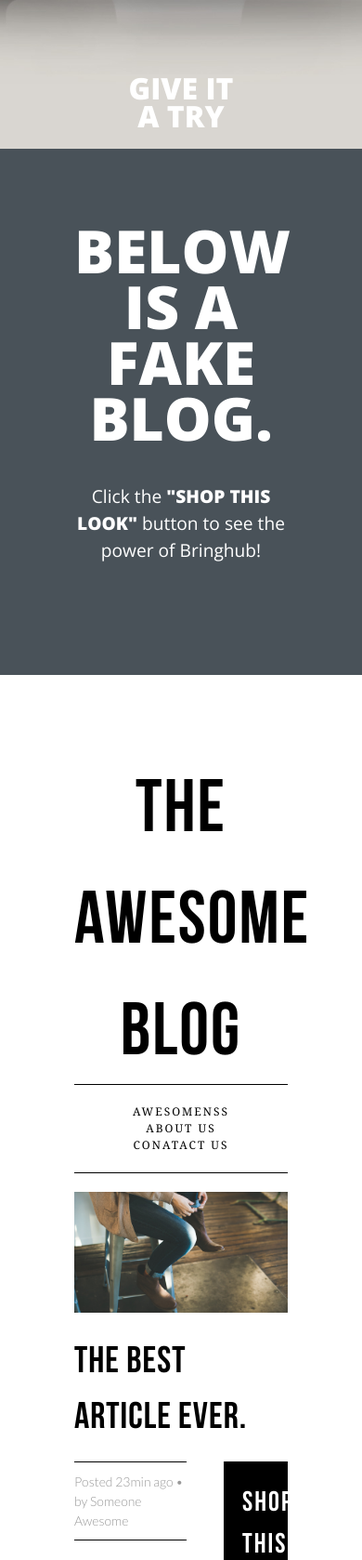
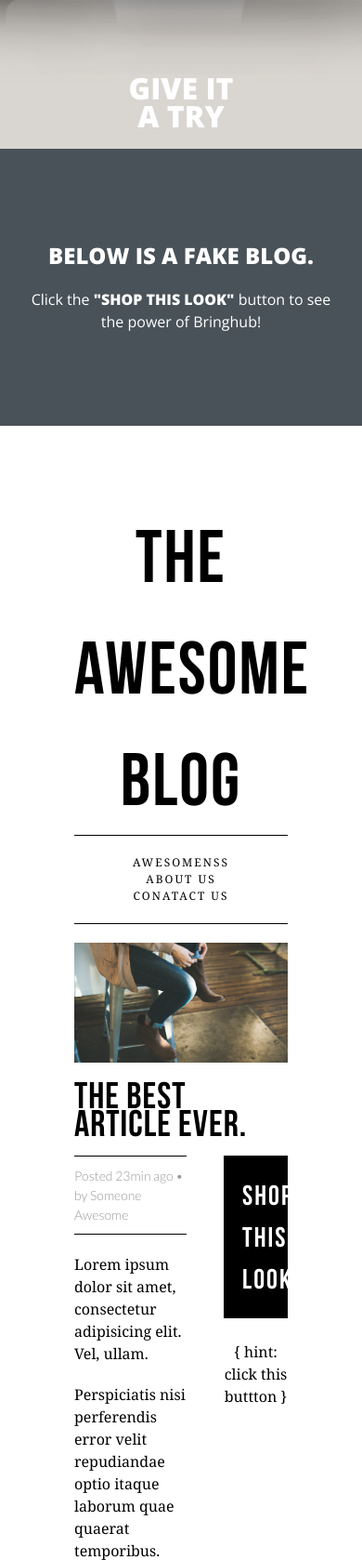
Before and after one commit to bed718/bh, a PHP site: page /index.php in a window 390 px wide. Shown: the part 3216-4894 px from the top of the page at 93% size. Run offline with PHP 8.4, Linux system fonts and the light colour scheme; some libraries are stand-ins or nearby versions.

Commit message:
mobilize

```diff
--- a/css/style.css
+++ b/css/style.css
@@ -477,31 +477,45 @@ h1 {
   text-align: center;
   line-height: 60px;
 }
-
-/* line 58, ../sass/style.scss */
+@media (max-width: 700px) {
+  /* line 52, ../sass/style.scss */
+  h1 {
+    font-size: 1.5em;
+    line-height: 30px;
+  }
+}
+
+/* line 63, ../sass/style.scss */
 h2 {
   font-size: 3em;
 }
 
-/* line 62, ../sass/style.scss */
+/* line 67, ../sass/style.scss */
 h3 {
   font-size: 2em;
   text-align: center;
 }
-
-/* line 67, ../sass/style.scss */
+@media (max-width: 700px) {
+  /* line 67, ../sass/style.scss */
+  h3 {
+    font-size: 1.2em;
+    line-height: 30px;
+  }
+}
+
+/* line 77, ../sass/style.scss */
 .fancy {
   font-style: italic;
 }
 
-/* line 71, ../sass/style.scss */
+/* line 81, ../sass/style.scss */
 p .highlight {
   font-weight: 700;
 }
 
 /* Icons
 -------------------------------------------------------------- */
-/* line 77, ../sass/style.scss */
+/* line 87, ../sass/style.scss */
 .icons.header,
 .icons.footer {
   text-align: center;
@@ -509,23 +523,48 @@ p .highlight {
   margin-bottom: 40px;
   position: relative;
 }
-
-/* line 86, ../sass/style.scss */
+@media (max-width: 700px) {
+  /* line 87, ../sass/style.scss */
+  .icons.header,
+  .icons.footer {
+    font-size: 4em;
+    line-height: 30px;
+    margin-bottom: 20px;
+  }
+}
+
+/* line 102, ../sass/style.scss */
 .icons.footer {
   margin-bottom: 0;
   margin-top: 40px;
 }
-
-/* line 91, ../sass/style.scss */
+@media (max-width: 700px) {
+  /* line 102, ../sass/style.scss */
+  .icons.footer {
+    font-size: 4em;
+    line-height: 30px;
+    margin-top: 20px;
+  }
+}
+
+/* line 113, ../sass/style.scss */
 .icons.small {
   text-align: center;
   font-size: 4em;
   margin-top: 40px;
 }
+@media (max-width: 700px) {
+  /* line 113, ../sass/style.scss */
+  .icons.small {
+    font-size: 4em;
+    line-height: 30px;
+    margin-top: 20px;
+  }
+}
 
 /* Header
 -------------------------------------------------------------- */
-/* line 101, ../sass/style.scss */
+/* line 129, ../sass/style.scss */
 #header {
   background-color: #495259;
   position: fixed;
@@ -712,42 +751,57 @@ body.nav-open #nav {
   text-align: justify;
   font-size: 1.2em;
 }
-/* line 293, ../sass/style.scss */
-#content .section p + p,
-#content .section h3 + p,
-#content .section h1 + p,
-#content .section p + h3,
-#content .section h3 {
+/* line 321, ../sass/style.scss */
+#content .section h1, #content .section h3, #content .section p {
   margin-top: 40px;
 }
-
-/* line 304, ../sass/style.scss */
+@media (max-width: 700px) {
+  /* line 291, ../sass/style.scss */
+  #content {
+    padding-top: 50px;
+  }
+  /* line 332, ../sass/style.scss */
+  #content .section .inner {
+    padding: 80px 20px;
+  }
+  /* line 336, ../sass/style.scss */
+  #content .section h1, #content .section h3, #content .section p {
+    margin-top: 20px;
+  }
+  /* line 340, ../sass/style.scss */
+  #content .section p {
+    text-align: left;
+    font-size: 1em;
+  }
+}
+
+/* line 348, ../sass/style.scss */
 .front #content {
   padding-top: 0;
 }
 
-/* line 308, ../sass/style.scss */
+/* line 352, ../sass/style.scss */
 .bg-dk {
   background-color: #495259;
   color: #fff;
 }
 
-/* line 313, ../sass/style.scss */
+/* line 357, ../sass/style.scss */
 .bg-lt {
   background-color: #cad2d7;
 }
 
-/* line 317, ../sass/style.scss */
+/* line 361, ../sass/style.scss */
 .bg-accent {
   background-color: #80b1d2;
 }
 
-/* line 321, ../sass/style.scss */
+/* line 365, ../sass/style.scss */
 .bg-med {
   background-color: #dfeffa;
 }
 
-/* line 325, ../sass/style.scss */
+/* line 369, ../sass/style.scss */
 .image-divider {
   position: relative;
   height: 60vh;
--- a/sass/style.scss
+++ b/sass/style.scss
@@ -53,6 +53,11 @@ h1{
   font-size: 4em;
   text-align: center;
   line-height: 60px;
+
+  @include bp(s){
+    font-size: 1.5em;
+    line-height: 30px;
+  }
 }
 
 h2{
@@ -62,6 +67,11 @@ h2{
 h3{
   font-size: 2em;
   text-align: center;
+
+  @include bp(s){
+    font-size: 1.2em;
+    line-height: 30px;
+  }
 }
 
 .fancy{
@@ -81,17 +91,35 @@ p .highlight{
   margin-bottom: 40px;
   position: relative;
   //color: $color_accent;
+
+  @include bp(s){
+    font-size: 4em;
+    line-height: 30px;
+    margin-bottom: 20px;
+  }
 }
 
 .icons.footer{
   margin-bottom: 0;
   margin-top: 40px;
+
+  @include bp(s){
+    font-size: 4em;
+    line-height: 30px;
+    margin-top: 20px;
+  }
 }
 
 .icons.small{
   text-align: center;
   font-size: 4em;
   margin-top: 40px;
+
+  @include bp(s){
+    font-size: 4em;
+    line-height: 30px;
+    margin-top: 20px;
+  }
 }
 
 
@@ -274,7 +302,7 @@ body.nav-open{
 
     .inner{
       max-width: $bp_lg;
-     margin: auto;
+      margin: auto;
       padding: 80px;
     }
 
@@ -290,14 +318,30 @@ body.nav-open{
       font-size: 1.2em;
     }
 
-    p + p,
-    h3 + p,
-    h1 + p,
-    p + h3,
-    h3{
+    h1, h3, p{
       margin-top: 40px;
     }
 
+  }
+
+  @include bp(s){
+    padding-top: 50px;
+
+    .section{
+
+      .inner{
+        padding: 80px 20px;
+      }
+
+      h1, h3, p{
+        margin-top: 20px;
+      }
+
+      p{
+        text-align: left;
+        font-size: 1em;
+      }
+    }
   }
 }
 
@@ -426,12 +470,29 @@ body.about{
     font-size: 1em;
     letter-spacing: 2px;
     font-weight: 400;
+    margin-top: 0 !important;
+  }
+
+  @include bp(s){
+    max-width: 100%;
+    float: none;
+    margin-bottom: 20px;
+    padding: 0;
+    margin-bottom: 40px;
+
+    p{
+      margin-top: 10px !important;
+    }
   }
 
 }
 
 .investor{
   max-width: 25%;
+
+  @include bp(s){
+    max-width: 100%;
+  }
 }
 
 
@@ -467,7 +528,7 @@ body.about{
   }
 
   .inner{
-    padding: 80px;
+    padding: 80px 20px;
     @include pie-clearfix;
     max-width: $bp_lg;
     margin: auto;
@@ -738,12 +799,21 @@ form{
   max-width: 600px;
   margin: auto;
   margin-top: 80px;
+
+  @include bp(s){
+    margin-top: 20px;
+  }
 }
 
 label{
   @extend %header_font;
   font-size: 1.5em;
   display: block;
+
+  @include bp(s){
+    font-size: 1em;
+
+  }
 }
 
 input[type='text'],
@@ -789,6 +859,15 @@ select{
 
   .right{
     padding-left: 20px;
+  }
+
+  @include bp(s){
+    .left,
+    .right{
+      float: none;
+      padding: 0;
+      width: 100%;
+    }
   }
 
 }
```
Also changed, not shown: other parts of css/style.css (+171 -127 lines), retailers.php (+9 -0 lines).
